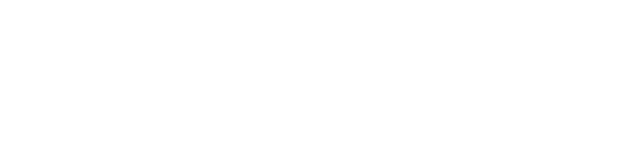
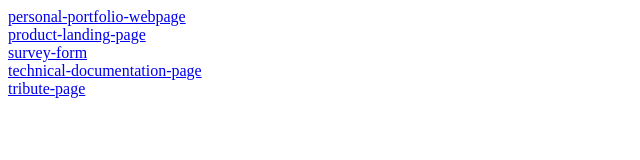
Before and after one commit to Toodely/freecodecamp-projects, a plain HTML site: page index.html in a window 1280 px wide. Shown: the whole page, without its empty margins (0-640 px from the left). Drawn offline with Linux system fonts and the light colour scheme.

Commit message:
Cleaned up readmes and index

```diff
--- a/index.html
+++ b/index.html
@@ -2,5 +2,10 @@
 <head>
 </head>
 <body>
+<a href="responsive-web-design/personal-portfolio-webpage/index.html">personal-portfolio-webpage</a><br>
+<a href="responsive-web-design/product-landing-page/index.html">product-landing-page</a><br>
+<a href="responsive-web-design/survey-form/index.html">survey-form</a><br>
+<a href="responsive-web-design/technical-documentation-page/index.html">technical-documentation-page</a><br>
+<a href="responsive-web-design/tribute-page/index.html">tribute-page</a><br>
 </body>
 </html>
```
